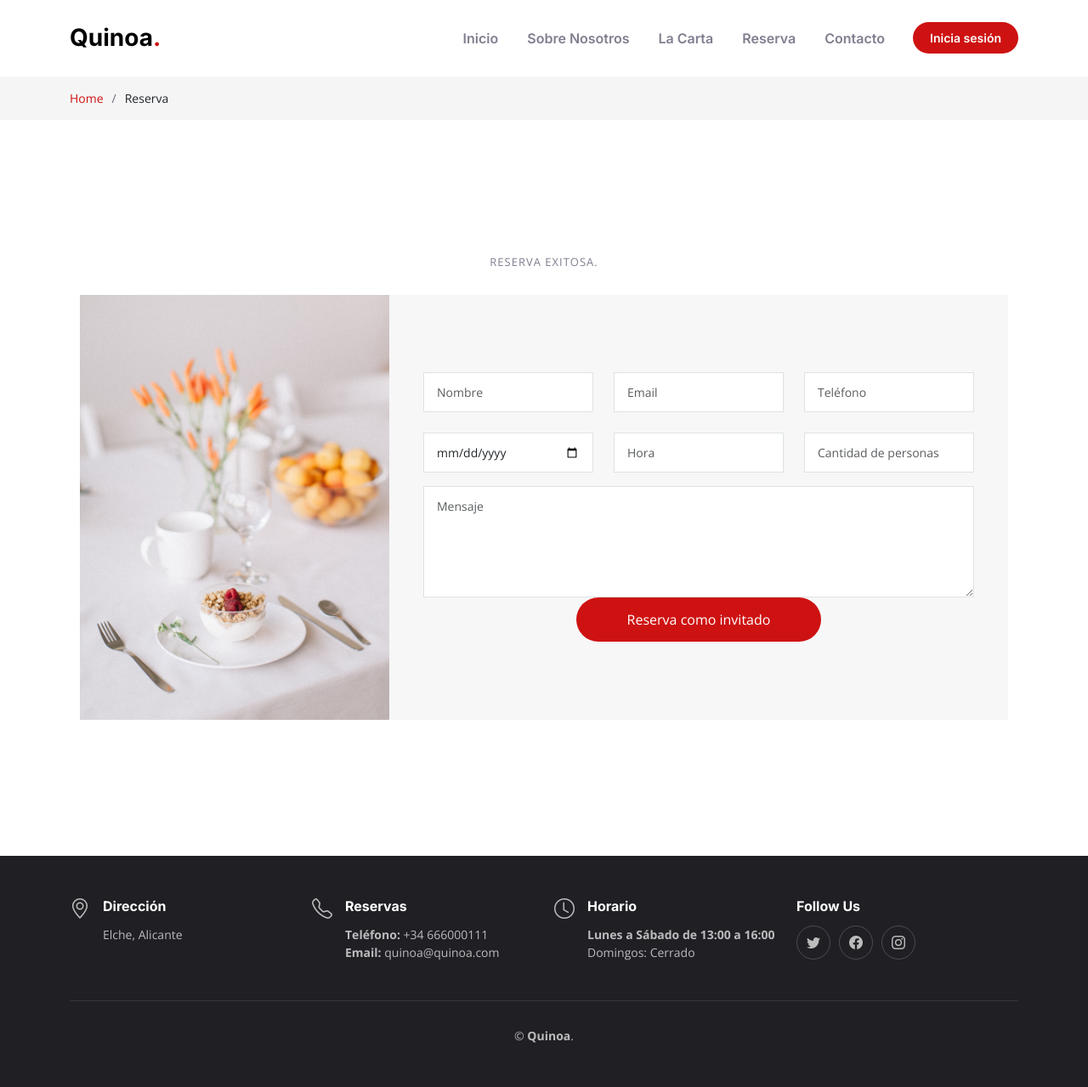
After one commit to andreJesusTorres/quinoa, a PHP site: page /reservaHecha.php in a window 1280 px wide. The commit adds this page. Shown: the whole page at 85% size. Run offline with PHP 8.4, Linux system fonts and the light colour scheme.

Commit message:
Reserva + Mensaje sin funcionar

```diff
--- a/consultas.php
+++ b/consultas.php
@@ -13,6 +13,28 @@ function conectar()
         return null;
     }
     return $conexion;
+}
+
+function reservar($name, $mail, $phone, $date, $time, $people, $msg)
+{
+    $conexion = conectar();
+
+    if (!$conexion) {
+        die("Error en la conexión: " . mysqli_connect_error());
+    }
+
+    $insert_query = "INSERT INTO reserves (name, mail, phone, date, time, people, msg)
+                     VALUES ('$name', '$mail', '$phone', '$date', '$time', '$people', '$msg')";
+
+    if (mysqli_query($conexion, $insert_query)) {
+        mysqli_close($conexion);
+        $sent_message = "Su reserva fue enviada.";
+        return true;
+    } else {
+        mysqli_close($conexion);
+        $error_message = "Error al enviar la reserva. Por favor, inténtelo de nuevo más tarde.";
+        return false;
+    }
 }
 
 if (isset($_POST["registro"]))
@@ -64,15 +86,25 @@ if (isset($_POST["login"]))
     $login_result = mysqli_query($conexion, $login);
 
     if ($login_result && mysqli_num_rows($login_result) > 0) {
-        $name = mysqli_fetch_assoc($login_result);
+        $user = mysqli_fetch_assoc($login_result);
         mysqli_close($conexion);
         session_start();
 
-        $_SESSION["login"] = [
-            "name" => $name['name'],
-        ];
-        header("Location: indexCliente.php");
-        exit();
+        if ($user['name'] === 'Admin') {
+            $_SESSION["login"] = [
+                "name" => $user['name'],
+                "role" => "admin"
+            ];
+            header("Location: indexAdmin.php");
+            exit();
+        } else {
+            $_SESSION["login"] = [
+                "name" => $user['name'],
+                "role" => "cliente"
+            ];
+            header("Location: indexCliente.php");
+            exit();
+        }
     } else {
         header("Location: iniciosesion.php");
     }
--- a/index.php
+++ b/index.php
@@ -42,7 +42,7 @@
           <li><a href="index.html#hero">Inicio</a></li>
           <li><a href="#about">Sobre Nosotros</a></li>
           <li><a href="#menu">La Carta</a></li>
-          <li><a href="reserva.html">Reserva</a></li>
+          <li><a href="reserva.php">Reserva</a></li>
           <li><a href="#contact">Contacto</a></li>
         </ul>
       </nav>
--- a/iniciosesion.php
+++ b/iniciosesion.php
@@ -45,7 +45,7 @@ require_once ("consultas.php");
           <li><a href="index.php">Inicio</a></li>
           <li><a href="#about">Sobre Nosotros</a></li>
           <li><a href="#menu">La Carta</a></li>
-          <li><a href="reserva.html">Reserva</a></li>
+          <li><a href="reserva.php">Reserva</a></li>
           <li><a href="#contact">Contacto</a></li>
 
       </nav>
--- /dev/null
+++ b/reservaHecha.php
@@ -0,0 +1,214 @@
+<?php
+require_once ("consultas.php");
+?>
+<!DOCTYPE html>
+<html lang="en">
+
+<head>
+  <meta charset="utf-8">
+  <meta content="width=device-width, initial-scale=1.0" name="viewport">
+
+  <title>Regístrate</title>
+  <meta content="" name="description">
+  <meta content="" name="keywords">
+
+  <link href="assets/img/favicon.png" rel="icon">
+  <link href="assets/img/apple-touch-icon.png" rel="apple-touch-icon">
+
+  <link rel="preconnect" href="https://fonts.googleapis.com">
+  <link rel="preconnect" href="https://fonts.gstatic.com" crossorigin>
+  <link
+    href="https://fonts.googleapis.com/css2?family=Open+Sans:ital,wght@0,300;0,400;0,500;0,600;0,700;1,300;1,400;1,600;1,700&family=Amatic+SC:ital,wght@0,300;0,400;0,500;0,600;0,700;1,300;1,400;1,500;1,600;1,700&family=Inter:ital,wght@0,300;0,400;0,500;0,600;0,700;1,300;1,400;1,500;1,600;1,700&display=swap"
+    rel="stylesheet">
+
+
+  <link href="assets/vendor/bootstrap/css/bootstrap.min.css" rel="stylesheet">
+  <link href="assets/vendor/bootstrap-icons/bootstrap-icons.css" rel="stylesheet">
+  <link href="assets/vendor/aos/aos.css" rel="stylesheet">
+  <link href="assets/vendor/glightbox/css/glightbox.min.css" rel="stylesheet">
+  <link href="assets/vendor/swiper/swiper-bundle.min.css" rel="stylesheet">
+
+  <link href="assets/css/main.css" rel="stylesheet">
+
+</head>
+
+<body>
+
+  <header id="header" class="header fixed-top d-flex align-items-center">
+    <div class="container d-flex align-items-center justify-content-between">
+
+      <a href="index.html" class="logo d-flex align-items-center me-auto me-lg-0">
+        <h1>Quinoa<span>.</span></h1>
+      </a>
+
+      <nav id="navbar" class="navbar">
+        <ul>
+          <li><a href="index.html">Inicio</a></li>
+          <li><a href="#about">Sobre Nosotros</a></li>
+          <li><a href="#menu">La Carta</a></li>
+          <li><a href="reserva.html">Reserva</a></li>
+          <li><a href="#contact">Contacto</a></li>
+
+
+          <a class="btn-book-a-table" href="iniciosesion.html">Inicia sesión</a>
+          <i class="mobile-nav-toggle mobile-nav-show bi bi-list"></i>
+          <i class="mobile-nav-toggle mobile-nav-hide d-none bi bi-x"></i>
+
+    </div>
+  </header>
+
+  <main id="main">
+
+    <div class="breadcrumbs">
+      <div class="container">
+
+        <div class="d-flex justify-content-between align-items-center">
+
+          <ol>
+            <li><a href="index.html">Home</a></li>
+            <li>Reserva</li>
+          </ol>
+        </div>
+
+      </div>
+    </div>
+
+    <section class="sample-page">
+      <div class="container" data-aos="fade-up">
+
+        <section id="book-a-table" class="book-a-table">
+          <div class="container" data-aos="fade-up">
+            <div class="section-header">
+              <h2>Reserva exitosa.</h2>
+            </div>
+
+            <div class="row g-0">
+
+              <div class="col-lg-4 reservation-img" style="background-image: url(assets/img/reservation.jpg);"
+                data-aos="zoom-out" data-aos-delay="200"></div>
+
+              <div class="col-lg-8 d-flex align-items-center reservation-form-bg">
+                <form method="post" role="form" class="php-email-form" data-aos="fade-up" data-aos-delay="100">
+                  <div class="row gy-4">
+                    <div class="col-lg-4 col-md-6">
+                      <input type="text" name="name" class="form-control" id="name" placeholder="Nombre"
+                        data-rule="minlen:4" data-msg="Please enter at least 4 chars" required>
+                      <div class="validate"></div>
+                    </div>
+                    <div class="col-lg-4 col-md-6">
+                      <input type="email" class="form-control" name="mail" id="emila" placeholder="Email"
+                        data-rule="email" data-msg="Please enter a valid email" required>
+                      <div class="validate"></div>
+                    </div>
+                    <div class="col-lg-4 col-md-6">
+                      <input type="text" class="form-control" name="phone" id="phone" placeholder="Teléfono"
+                        data-rule="minlen:4" data-msg="Please enter at least 4 chars" required>
+                      <div class="validate"></div>
+                    </div>
+                    <div class="col-lg-4 col-md-6">
+                      <input type="date" name="date" class="form-control" id="date" placeholder="Fecha"
+                        data-rule="minlen:4" data-msg="Please enter at least 4 chars" required>
+                      <div class="validate"></div>
+                    </div>
+                    <div class="col-lg-4 col-md-6">
+                      <input type="text" class="form-control" name="time" id="time" placeholder="Hora"
+                        data-rule="minlen:4" data-msg="Please enter at least 4 chars" required>
+                      <div class="validate"></div>
+                    </div>
+                    <div class="col-lg-4 col-md-6">
+                      <input type="number" class="form-control" name="people" id="people"
+                        placeholder="Cantidad de personas" data-rule="minlen:1" data-msg="Please enter at least 1 chars"
+                        required>
+                      <div class="validate"></div>
+                    </div>
+                  </div>
+                  <div class="form-group mt-3">
+                    <textarea class="form-control" name="msg" rows="5" placeholder="Mensaje"></textarea>
+                    <div class="validate"></div>
+                  </div>
+                  <div class="text-center">
+                    <button type="submit" name="reserva">Reserva como invitado</button>
+                  </div>
+                </form>
+              </div>
+            </div>
+          </div>
+        </section>
+      </div>
+    </section>
+
+  </main>
+
+  <footer id="footer" class="footer">
+
+    <div class="container">
+      <div class="row gy-3">
+        <div class="col-lg-3 col-md-6 d-flex">
+          <i class="bi bi-geo-alt icon"></i>
+          <div>
+            <h4>Dirección</h4>
+            <p>
+              Elche, Alicante<br>
+              <br>
+            </p>
+          </div>
+        </div>
+
+        <div class="col-lg-3 col-md-6 footer-links d-flex">
+          <i class="bi bi-telephone icon"></i>
+          <div>
+            <h4>Reservas</h4>
+            <p>
+              <strong>Teléfono:</strong> +34 666000111<br>
+              <strong>Email:</strong> quinoa@quinoa.com<br>
+            </p>
+          </div>
+        </div>
+
+        <div class="col-lg-3 col-md-6 footer-links d-flex">
+          <i class="bi bi-clock icon"></i>
+          <div>
+            <h4>Horario</h4>
+            <p>
+              <strong>Lunes a Sábado de 13:00 a 16:00</strong><br>
+              Domingos: Cerrado
+            </p>
+          </div>
+        </div>
+
+        <div class="col-lg-3 col-md-6 footer-links">
+          <h4>Follow Us</h4>
+          <div class="social-links d-flex">
+            <a href="#" class="twitter"><i class="bi bi-twitter"></i></a>
+            <a href="#" class="facebook"><i class="bi bi-facebook"></i></a>
+            <a href="#" class="instagram"><i class="bi bi-instagram"></i></a>
+          </div>
+        </div>
+
+      </div>
+    </div>
+
+    <div class="container">
+      <div class="copyright">
+        &copy; <strong><span>Quinoa</span></strong>.
+      </div>
+    </div>
+
+  </footer>
+
+  <a href="#" class="scroll-top d-flex align-items-center justify-content-center"><i
+      class="bi bi-arrow-up-short"></i></a>
+
+  <div id="preloader"></div>
+
+  <script src="assets/vendor/bootstrap/js/bootstrap.bundle.min.js"></script>
+  <script src="assets/vendor/aos/aos.js"></script>
+  <script src="assets/vendor/glightbox/js/glightbox.min.js"></script>
+  <script src="assets/vendor/purecounter/purecounter_vanilla.js"></script>
+  <script src="assets/vendor/swiper/swiper-bundle.min.js"></script>
+
+  <script src="assets/js/main.js"></script>
+
+</body>
+
+</html>
```
Also changed, not shown: indexAdmin.php (+3 -53 lines), reserva.php (renamed from reserva.html, +82 -51 lines).
